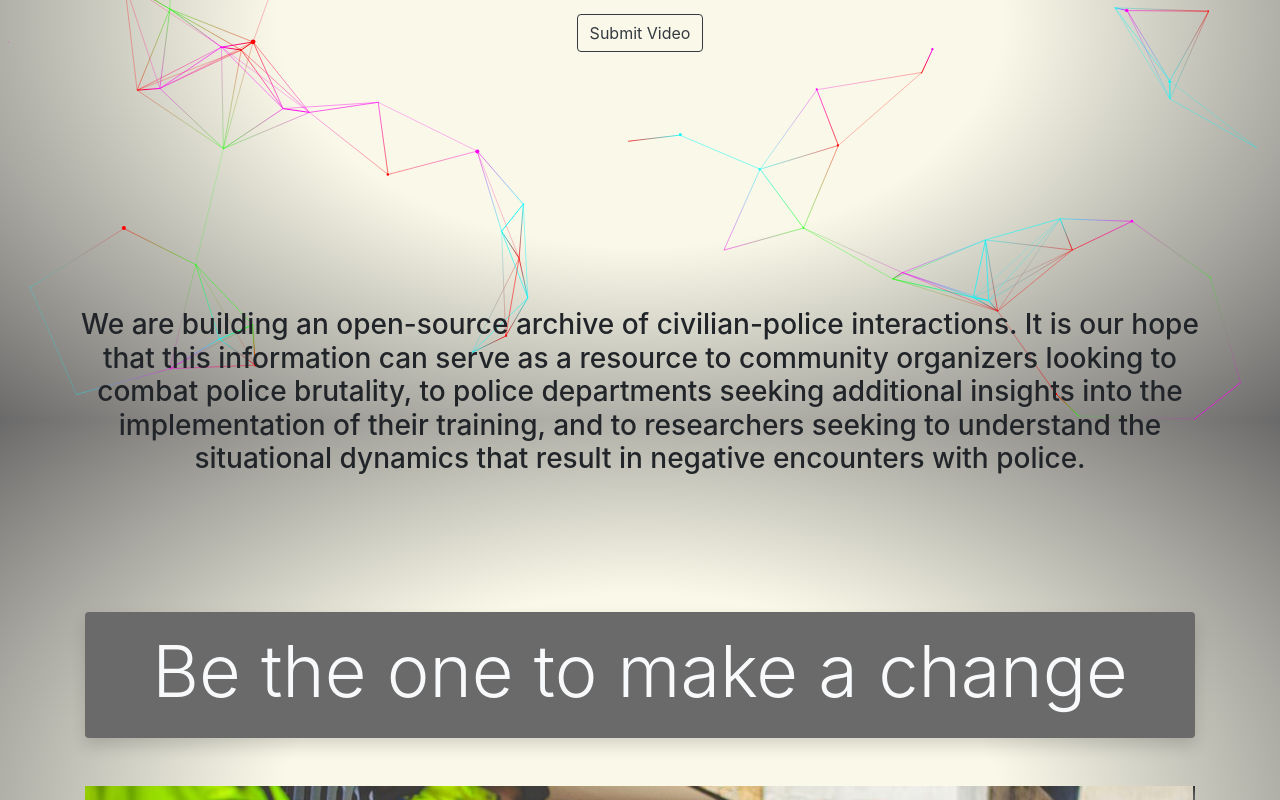
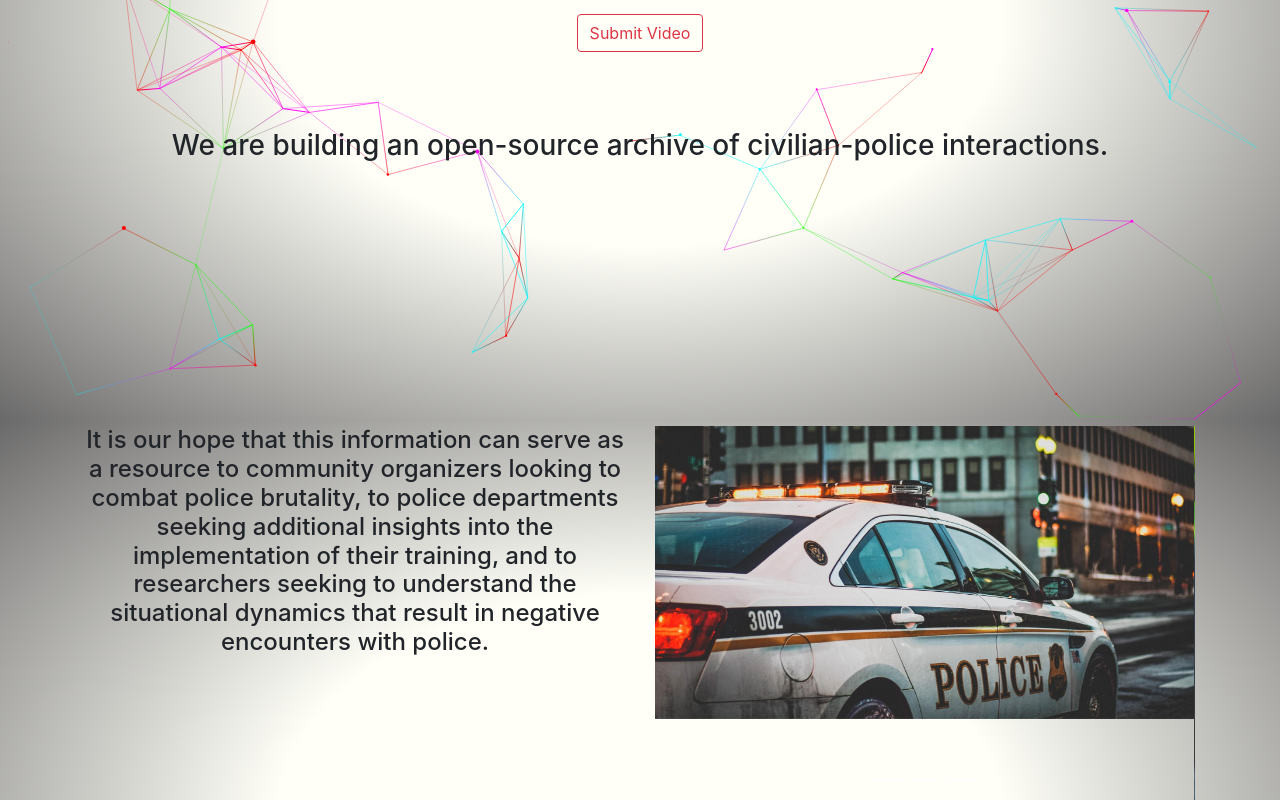
Before and after one commit to aimarket/humanityhacks7, a plain HTML site: page index.html in a window 1280 px wide. Shown: the part 380-1180 px from the top of the page. Drawn offline with nearby package versions, Linux system fonts and the light colour scheme.

Commit message:
next update

```diff
--- a/index.html
+++ b/index.html
@@ -24,7 +24,9 @@
             <div class="navbar-nav-scroll">
               <ul class="navbar-nav bd-navbar-nav flex-row">
               <a class="navbar-brand" href="/humanityhacks7/index.html">R4A</a>
-
+              <li class="nav-item">
+                  <a class="nav-link" href="/humanityhacks7/pages/reports.html">Reports</a>
+              </li>
               <li class="nav-item">
                 <a class="nav-link" href="/humanityhacks7/pages/about.html">About</a>
               </li>
@@ -36,20 +38,51 @@
           </nav>
 
       <img src="/humanityhacks7/assets/logo.png"width="700" class="img-center">
-      <div class="text-center" style="padding-bottom: 20%">
-        <a type="button" class="btn btn-outline-dark" href="/humanityhacks7/pages/product.html">Submit Video</a>
+      <div class="text-center" style="padding-bottom: 6%">
+        <a type="button" class="btn btn-outline-danger" href="/humanityhacks7/pages/product.html">Submit Video</a>
         </div>
-        <div class="container">
-          <div class="row">
-            <h3 class="display-6 text-center">We are building an open-source archive of civilian-police interactions. It is our hope that this information can serve as a resource to community organizers looking to combat police brutality, to police departments seeking additional insights into the implementation of their training, and to researchers seeking to understand the situational dynamics that result in negative encounters with police.</h1>
-          </div>
+        <div class="container mx-auto "style="padding-bottom: 20%">
+
+            <h3 class="display-6 text-center">We are building an open-source archive of civilian-police interactions.</h3>
+
 
         </div>
 
+        <div class="container">
+          <div class="row">
+            <div class="col-12 col-md-6 text-center">
+              <h4> It is our hope that this information can serve as a resource to community organizers looking to combat police brutality, to police departments seeking additional insights into the implementation of their training, and to researchers seeking to understand the situational dynamics that result in negative encounters with police.</h4>
+            </div>
+            <div class="col-12 col-md-6">
+              <div id="slides" class="carousel slide" data-ride="carousel">
+                <ul class="carousel-indicators">
+                  <li data-target="#slides" data-slide-to="0" class="active"></li>
+                  <li data-target="#slides" data-slide-to="1"></li>
+                  <li data-target="#slides" data-slide-to="2"></li>
+
+                </ul>
+                <div class="carousel-inner">
+                  <div class="carousel-item active">
+                    <img src="/humanityhacks7/assets/policecar.jpeg" alt="">
+                  </div>
+                  <div class="carousel-item">
+                    <img src="/humanityhacks7/assets/riotgear.jpeg" alt="">
+                  </div>
+                  <div class="carousel-item">
+                    <img src="/humanityhacks7/assets/police people.jpeg" alt="">
+                  </div>
+                </div>
+              </div>
+
+            </div>
+            </div>
+
+          </div>
+        </div>
       <div class="container bottom">
         <div class="row">
           <div class="col text-center">
-            <div class="shadow p-3 mb-5 text-light bg-custom rounded"><h2 class="display-3">Be the one to make a change</h1> </div>
+            <div class="shadow p-3 mb-5 text-light bg-custom rounded"><h2 class="display-4 display-sm-3">Be the one to make a positive change</h1> </div>
           </div>
           <div class="col-auto">
             <div id="slides" class="carousel slide" data-ride="carousel">
@@ -61,13 +94,13 @@
               </ul>
               <div class="carousel-inner">
                 <div class="carousel-item active">
-                  <img src="/humanityhacks7/assets/riotgear.jpeg" alt="">
+                  <img src="/humanityhacks7/assets/Court Stock.jpg" alt="">
                 </div>
                 <div class="carousel-item">
-                  <img src="/humanityhacks7/assets/police people.jpeg" alt="">
+                  <img src="/humanityhacks7/assets/familypic.jpg" alt="">
                 </div>
                 <div class="carousel-item">
-                  <img src="/humanityhacks7/assets/spray.jpeg" alt="">
+                  <img src="/humanityhacks7/assets/nice cops.jpg" alt="">
                 </div>
               </div>
             </div>
--- a/stylesheets/styles.css
+++ b/stylesheets/styles.css
@@ -1,7 +1,7 @@
 html, body { height: 100% }
 
 body {
-  background-image: radial-gradient(#faf9e9 40% , #6b6a6a);
+  background-image: radial-gradient(#fffff8 40% , #6b6a6a);
   background-repeat: no-repeat;
   background-attachment: fixed;
   margin: 0;
```
Also changed, not shown: pages/about.html (+8 -5 lines), assets/Court Stock.jpg (added), assets/familypic.jpg (added), pages/reports.html (added), 1 other file.
